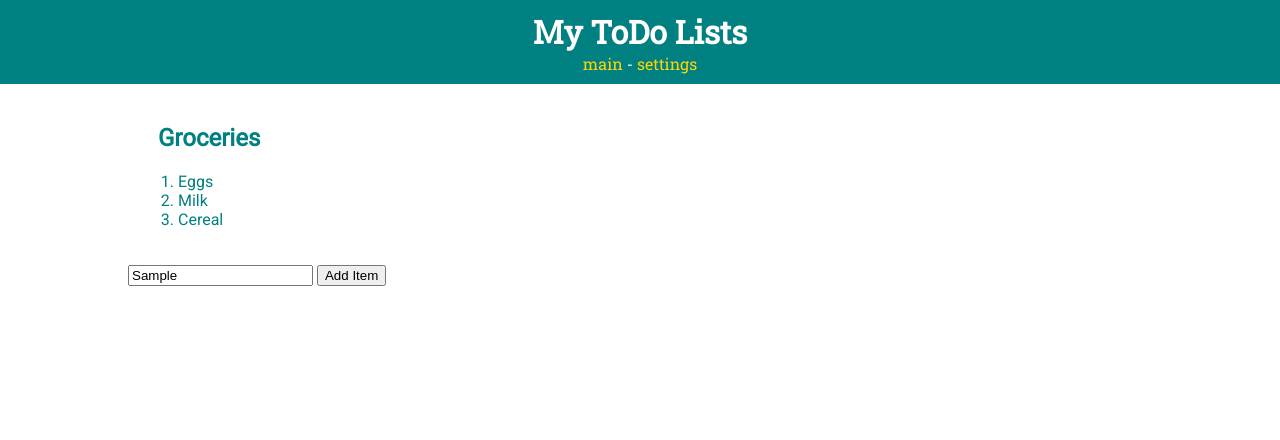
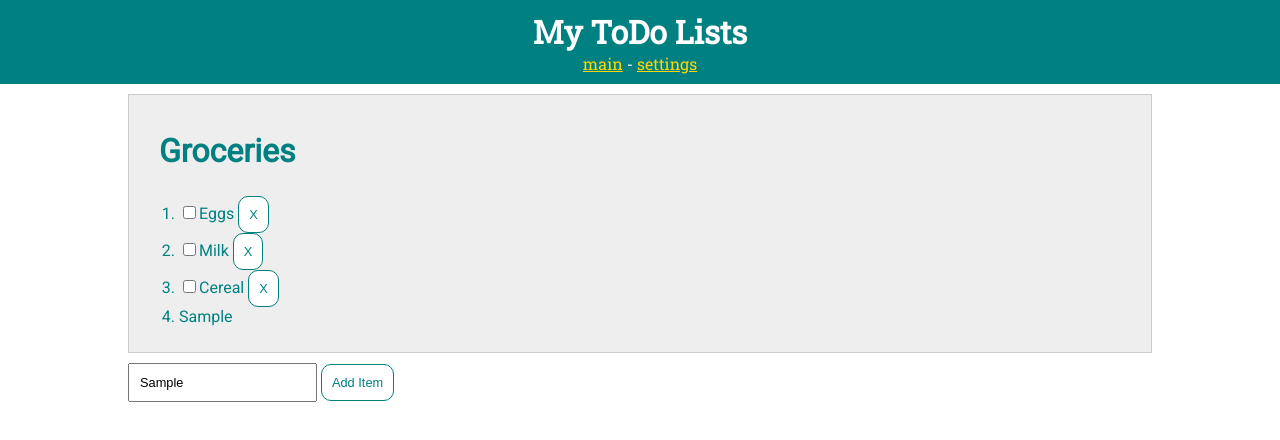
Before and after one commit to raajatg/week8_lab, a plain HTML site: page labs/lab5/list.html in a window 1280 px wide. Both pictures are taken after typing "Sample" into the empty fields and a click on the button "Add Item". Drawn offline with Linux system fonts and the light colour scheme.

Commit message:
finished

```diff
--- a/labs/lab5/list.html
+++ b/labs/lab5/list.html
@@ -2,8 +2,10 @@
 <html>
 	<head>
         <!-- styles -->
-        <link rel="stylesheet" type="text/css" href="style.css">
-        <link href="https://fonts.googleapis.com/css?family=Roboto|Roboto+Slab" rel="stylesheet">
+		<link rel="stylesheet" type="text/css" href="style.css">
+		<link href="https://fonts.googleapis.com/css?family=Roboto|Roboto+Slab" rel="stylesheet">
+		<!--JavaScript-->
+		<script src="main.js" type="text/javascript"></script>
 	<title>ToDo App</title>
 		<meta charset="UTF-8">
 	</head>
@@ -19,14 +21,17 @@
 		<div id="todo-lists">
 			<div class="list">
                 <h2 class="list-title">Groceries</h2>
-                <ol>
-                    <li>Eggs</li>
-                    <li>Milk</li>
-                    <li>Cereal</li>
+                <ol id='grocery-list'>
+                    <li><input type="checkbox" class="complete-item" onclick="completeListItem(this)">Eggs&nbsp;<button class="delete-item"
+						onclick="deleteListItem(this.parentNode)">X</button></li>
+                    <li><input type="checkbox" class="complete-item" onclick="completeListItem(this)">Milk&nbsp;<button class="delete-item"
+						onclick="deleteListItem(this.parentNode)">X</button></li>
+                    <li><input type="checkbox" class="complete-item" onclick="completeListItem(this)">Cereal&nbsp;<button class="delete-item"
+						onclick="deleteListItem(this.parentNode)">X</button></li>
                 </ol>
 			</div>
-			<input type="text" />
-			<button>Add Item</button>
+			<input id='new-list-item' type="text" />
+			<button onclick="addListItem()">Add Item</button>
 		</div>
 
 	</body>
--- a/labs/lab5/main.js
+++ b/labs/lab5/main.js
@@ -1,9 +1,26 @@
-function addNewList() {
-    alert('hello world!');
-    console.log('hello world!');
-}
-
 addNewList = () => {
     alert('hello world with arrow!');
     console.log('hello world!');
 }
+
+addListItem = () => {
+    const list = document.getElementById('grocery-list');
+    const inputField = document.getElementById('new-list-item');
+    const newItem = document.createElement('li');
+    newItem.appendChild(document.createTextNode(inputField.value));
+    list.appendChild(newItem);
+}
+
+deleteListItem = (element) => {
+    element.parentNode.removeChild(element);
+}
+
+completeListItem = (element) => {
+    console.log(element);
+    if(element.checked) {
+        element.parentNode.style.textDecoration = "line-through";
+    }
+    else {
+        element.parentNode.style.textDecoration = "none";
+    }
+}
--- a/labs/lab5/style.css
+++ b/labs/lab5/style.css
@@ -14,6 +14,10 @@ header {
     font-family: 'Roboto Slab', serif;
 }
 
+header a {
+    color: gold;
+}
+
 h1 {
     margin: 0;
 }
@@ -21,25 +25,42 @@ h1 {
 /*********** LISTS ************/
 #todo-lists {
     margin: 0 auto;
+    padding-top: 10px;
     width: 80%;
-    padding-top: 10px;
 }
 
 .list {
+    background-color: #eee;
+    border: 1px solid #ccc;
     padding: 10px;
     margin-bottom: 10px;
 }
 
+.list a {
+    text-decoration: none;
+    color: teal;
+}
+
 .list-title {
+    font-size: 2em;
+    font-weight: bold;
     margin-left: 20px;
 }
 
-header a {
-    color: gold;
-    text-decoration: none;
+button {
+    border-radius: 10px;
+    background-color: white;
+    border: 1px solid teal;
+    padding: 10px;
+    color: teal;
+    font-size: 0.8em;
 }
 
-.list a {
-    color: teal;
-    text-decoration: none;
+button:hover {
+    cursor: pointer;
 }
+
+input {
+    padding: 10px;
+    font-size: 0.8em;
+}
```
